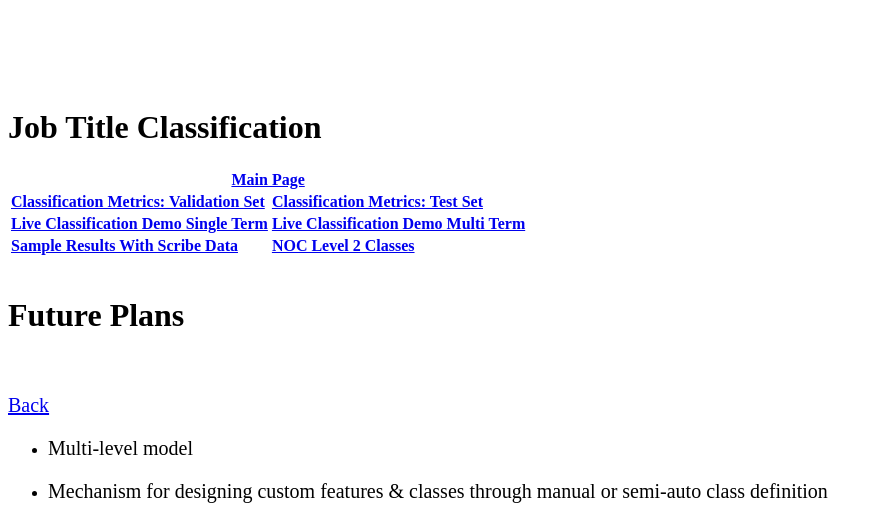
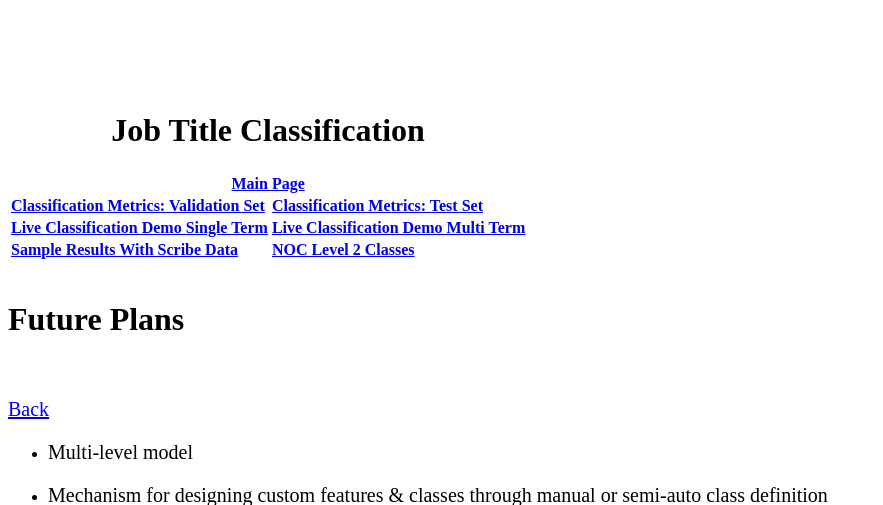
Before and after one commit to kotoroshinoto/whostheboss, a Flask app: page /future_plans in a window 1280 px wide. Shown: the top 505 px of the page, without its empty margins (0-883 px from the left). Run offline with Flask 2, Linux system fonts and the light colour scheme; parts of the project's set-up code (start-up, migrations or seed data) failed here and were passed over; some libraries are stand-ins or nearby versions.

Commit message:
moved title into table

```diff
--- a/scribe_classifier/flask_demo/templates/layout.html
+++ b/scribe_classifier/flask_demo/templates/layout.html
@@ -6,9 +6,11 @@
 </head>
   <body>
   <div class="page">
-    <h1>Job Title Classification</h1>
   <strong>
     <table border="0" class = "table">
+        <tr>
+            <td colspan="2" style="text-align:center"><h1>Job Title Classification</h1></td>
+        </tr>
         <tr>
             <td colspan="2" style="text-align:center"><a href="/">Main Page</a></td>
         </tr>
```
